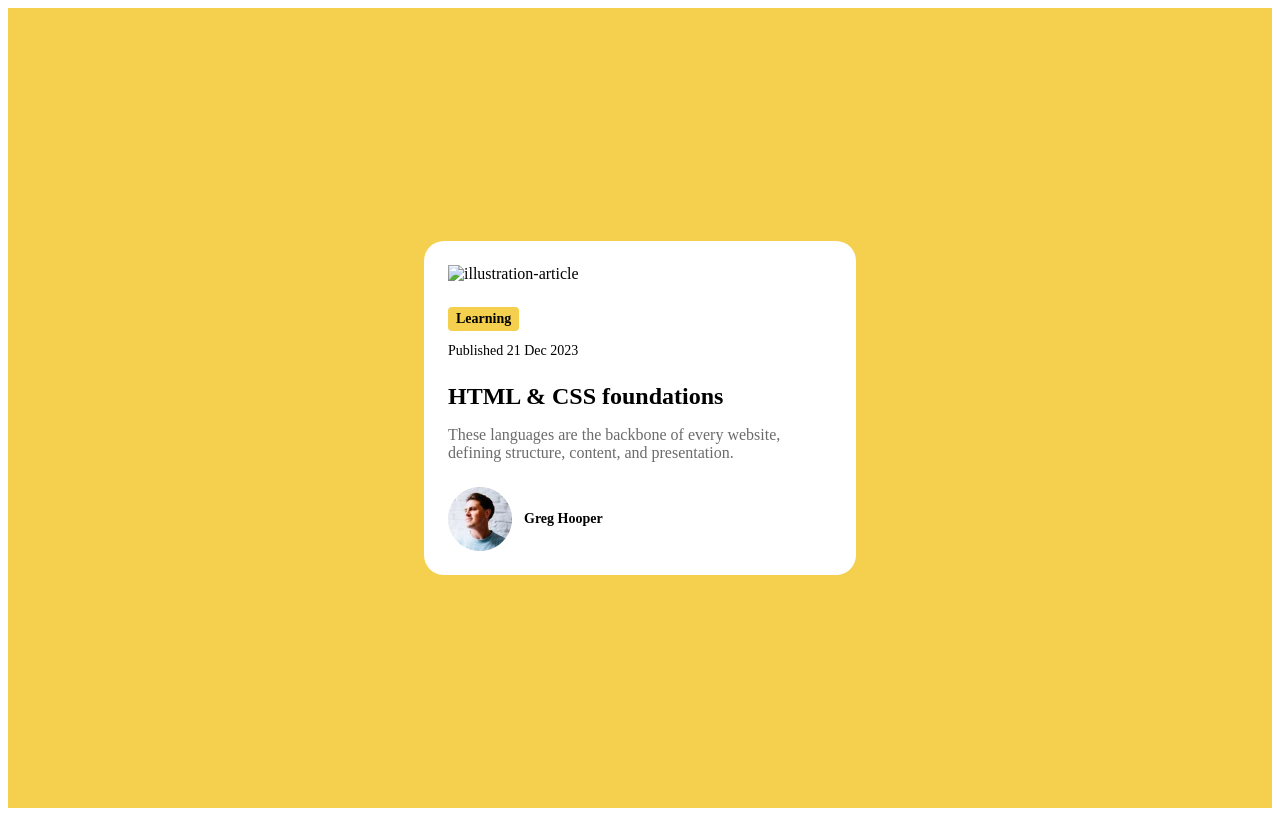
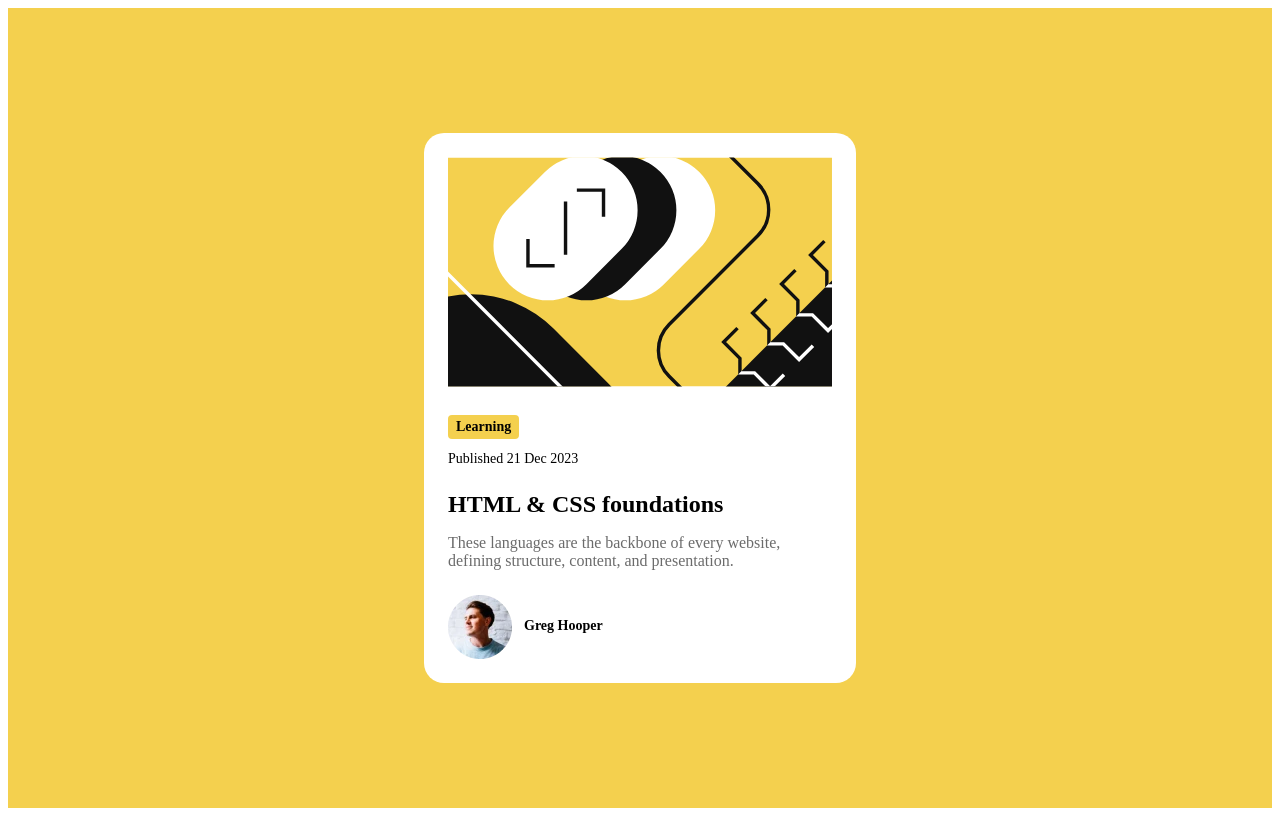
Before and after one commit to karina-krupodior/BlogPreviewCard, a plain HTML site: page index.html in a window 1280 px wide. Drawn offline with Linux system fonts and the light colour scheme; the site is published under a folder, as on GitHub Pages, so addresses that start at the root find nothing.

Commit message:
added images

```diff
--- a/index.html
+++ b/index.html
@@ -31,7 +31,7 @@
       <article class="card">
         <div class="card_img_box">
           <img
-            src="/assets/images/illustration-article.svg"
+            src="./assets/images/illustration-article.svg"
             alt="illustration-article"
           />
         </div>
```
